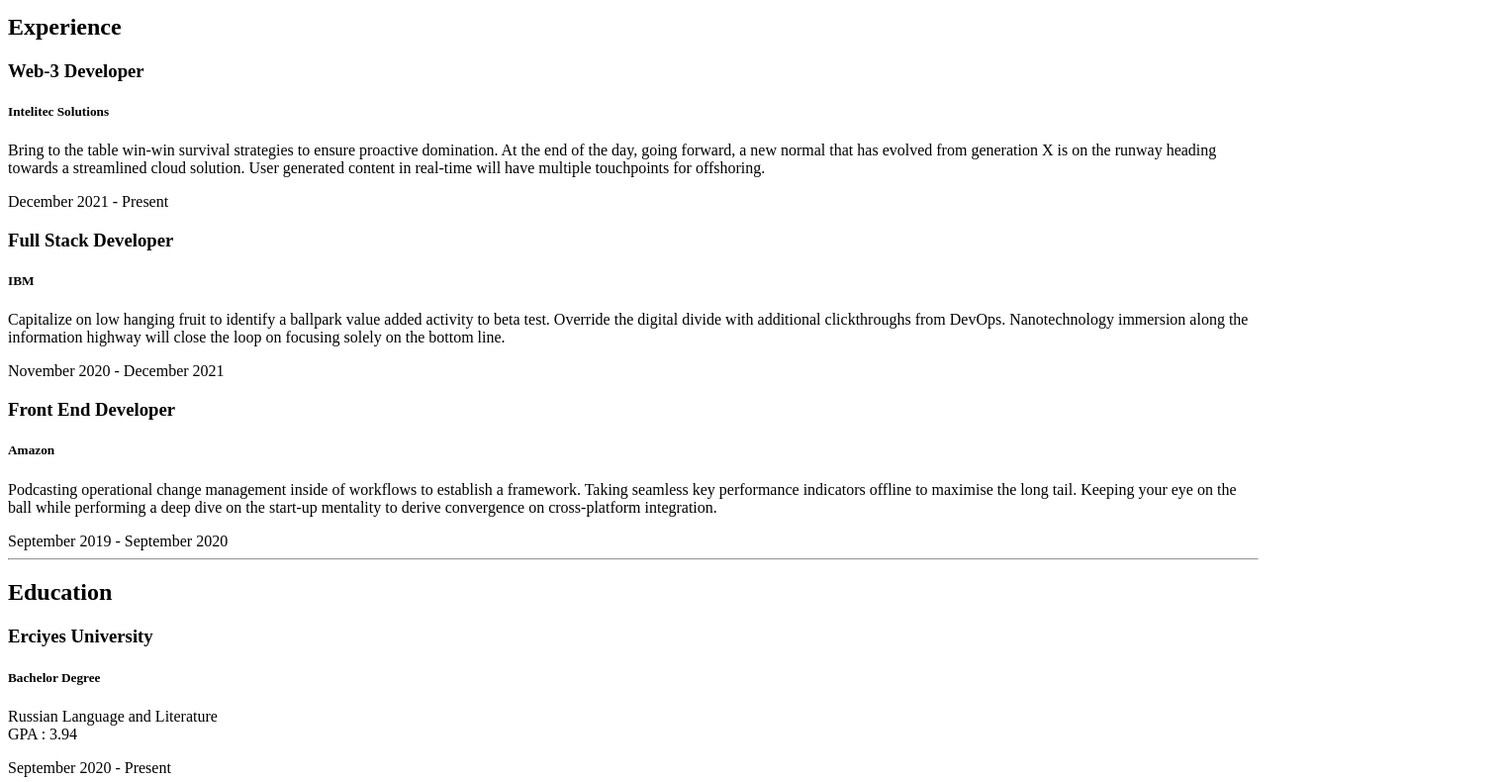
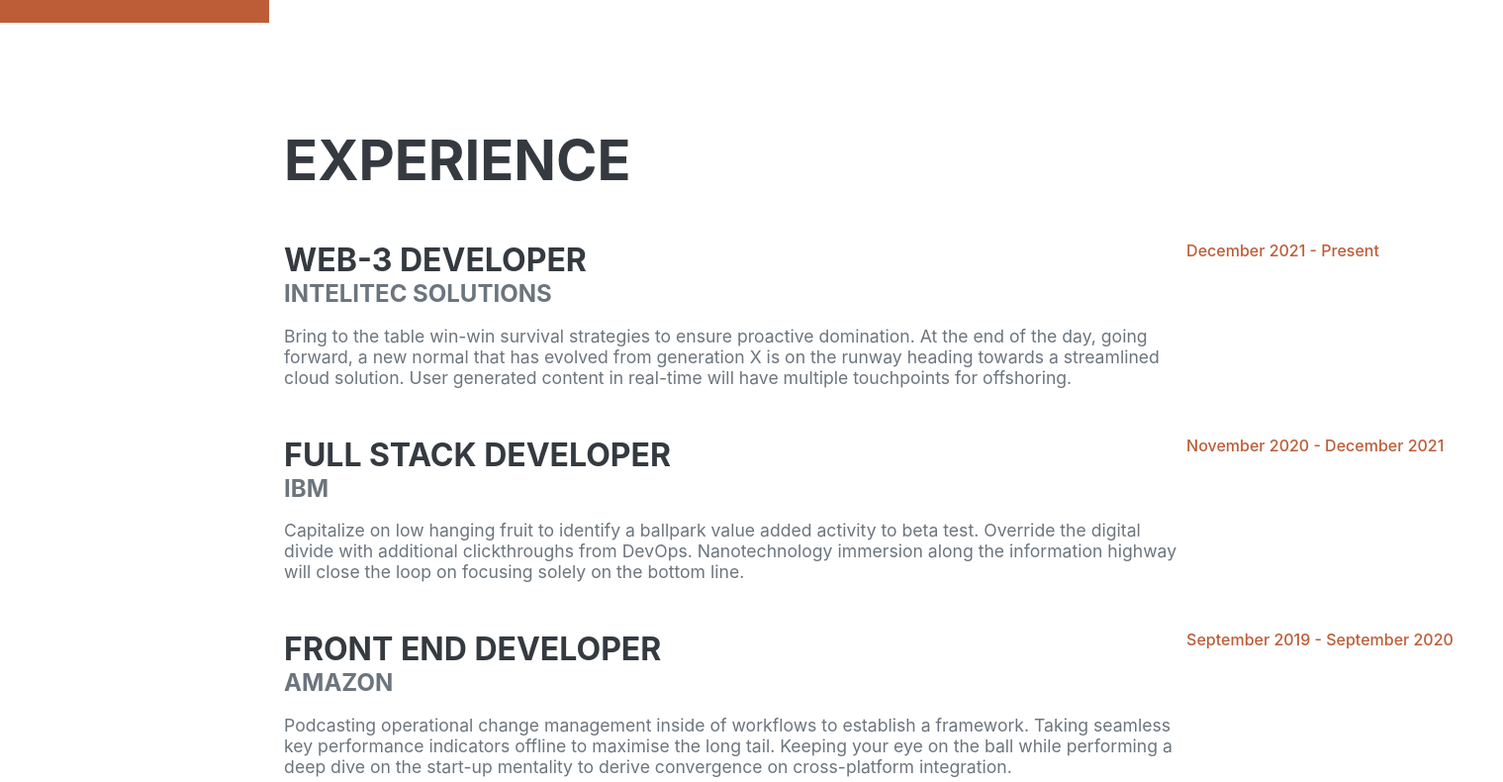
Before and after one commit to fbesleney/TechCareerHW-Resume-25.01.23, a plain HTML site: page index.html in a window 1280 px wide. Shown: the part 777-1567 px from the top of the page at 99% size, 1519 px wide, since content can reach past the window. Drawn offline with Linux system fonts and the light colour scheme; a web font is replaced by a local one.

Commit message:
css linki düzeltildi
css linki düzeltildi

```diff
--- a/index.html
+++ b/index.html
@@ -5,7 +5,7 @@
     <meta http-equiv="X-UA-Compatible" content="IE=edge">
     <meta name="viewport" content="width=device-width, initial-scale=1.0">
     <title>Resume Building</title>
-    <link rel="stylesheet" href="./resumestyle.css">
+    <link rel="stylesheet" href="./style.css">
     <script src="https://kit.fontawesome.com/883c9b2895.js" crossorigin="anonymous"></script>
     // Google fonts
     <link href='https://fonts.googleapis.com/css?family=Saira+Extra+Condensed:500,700', rel='stylesheet', type='text/css'><!--sayfadaki yazı stilleri için-->
```
